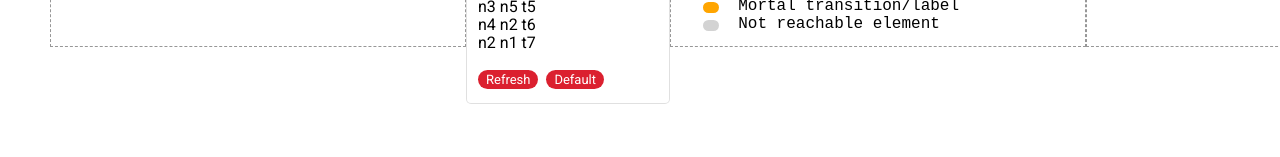
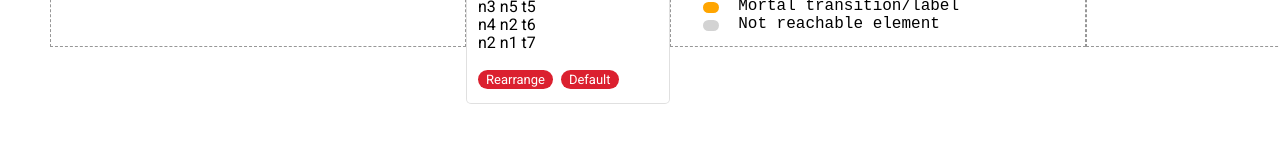
Before and after one commit to ILPN/63681-FaPra-Programmiersysteme-SoSe22-Transition-systems, an Angular app: page / in a window 1280 px wide. Shown: the part 864-1021 px from the top of the page. Built offline with nearby package versions, Linux system fonts and the light colour scheme.

Commit message:
TRAN-125 Tooltips der Legende (import in app.module war noch nicht comittet); TRAN-116 Umbenennung von Refresh in Rearrange; im Graph: Komma zwischen zwei Transitionen wieder hinzugefügt

```diff
--- a/src/app/app.component.html
+++ b/src/app/app.component.html
@@ -17,7 +17,7 @@
                       cdkAutosizeMinRows="10"
                       cdkAutosizeMaxRows="50"
                       [formControl]="textareaFc"></textarea>
-            <label (click)="refreshGraph()">Refresh</label>&nbsp;
+            <label (click)="refreshGraph()">Rearrange</label>&nbsp;
             <label  (click)="resetToDefault()">Default</label>
         </mat-form-field>
         <app-graph-properties-button style="cursor: pointer" buttonText="Show/Hide Properties" (click)="showHideProperties()" buttonIcon="highlight"></app-graph-properties-button>
--- a/src/app/app.module.ts
+++ b/src/app/app.module.ts
@@ -14,6 +14,7 @@ import { UploadButtonComponent } from './components/upload-button/upload-button.
 import { DownloadButtonComponent } from './components/download-button/download-button.component';
 import { GraphPropertiesButtonComponent } from './components/graph-properties-button/graph-properties-button.component';
 import { DndDirective } from './directives/dnd.directive';
+import {MatTooltipModule} from "@angular/material/tooltip";
 
 @NgModule({
     declarations: [
@@ -34,6 +35,7 @@ import { DndDirective } from './directives/dnd.directive';
         MatButtonModule,
         MatIconModule,
         ReactiveFormsModule,
+        MatTooltipModule,
     ],
     providers: [],
     bootstrap: [AppComponent]
--- a/src/app/classes/diagram/CurvedPathElementWithLabel.ts
+++ b/src/app/classes/diagram/CurvedPathElementWithLabel.ts
@@ -40,6 +40,12 @@ export class CurvedPathElementWithLabel extends SVGElementWithLabel {
         }
     }
     private createLabelElement(text: string) {
+        if (this.labelElements.length > 0){
+            let separator: string = ", ";
+            let labelElement = <SVGElement>document.createElementNS(SVGElementWithLabel.svgNamespace(), 'text');
+            labelElement.appendChild(document.createTextNode(separator));
+            this._labelElements.push(labelElement);
+        }
         let labelElement = <SVGElement>document.createElementNS(SVGElementWithLabel.svgNamespace(), 'text');
         labelElement.appendChild(document.createTextNode(text));
         this._labelElements.push(labelElement);
```
